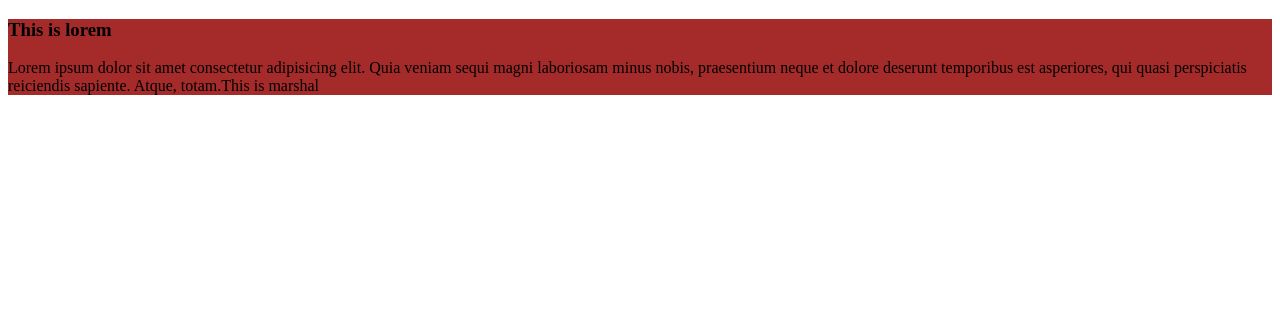
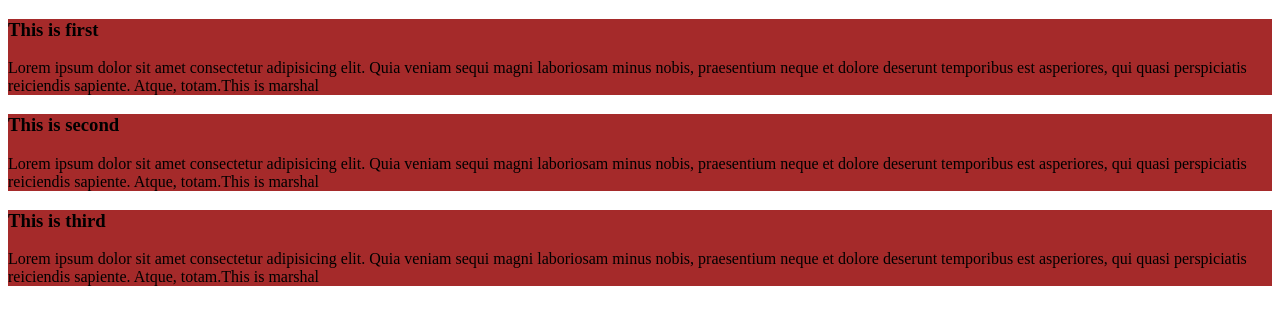
Before and after one commit to abubakar9163/my-simple-website, a plain HTML site: page index.html in a window 1280 px wide. Drawn offline with Linux system fonts and the light colour scheme.

Commit message:
We add second and third bolg

```diff
--- a/index.html
+++ b/index.html
@@ -7,10 +7,20 @@
     <link rel="stylesheet" href="styles/blog.css">
 </head>
 <body>
+
     <div>
-        <h3>This is lorem</h3>
+        <h3>This is first</h3>
+        <p>Lorem ipsum dolor sit amet consectetur adipisicing elit. Quia veniam sequi magni laboriosam minus nobis, praesentium neque et dolore deserunt temporibus est asperiores, qui quasi perspiciatis reiciendis sapiente. Atque, totam.This is marshal</p>
+    </div>
+    <div>
+        <h3>This is second</h3>
+        <p>Lorem ipsum dolor sit amet consectetur adipisicing elit. Quia veniam sequi magni laboriosam minus nobis, praesentium neque et dolore deserunt temporibus est asperiores, qui quasi perspiciatis reiciendis sapiente. Atque, totam.This is marshal</p>
+    </div>
+    <div>
+        <h3>This is third</h3>
         <p>Lorem ipsum dolor sit amet consectetur adipisicing elit. Quia veniam sequi magni laboriosam minus nobis, praesentium neque et dolore deserunt temporibus est asperiores, qui quasi perspiciatis reiciendis sapiente. Atque, totam.This is marshal</p>
     </div>
 
+
 </body>
 </html>
--- a/styles/blog.css
+++ b/styles/blog.css
@@ -1,4 +1,5 @@
 div{
     background-color: brown;
+    margin-bottom: 5px;
 
 }
```
